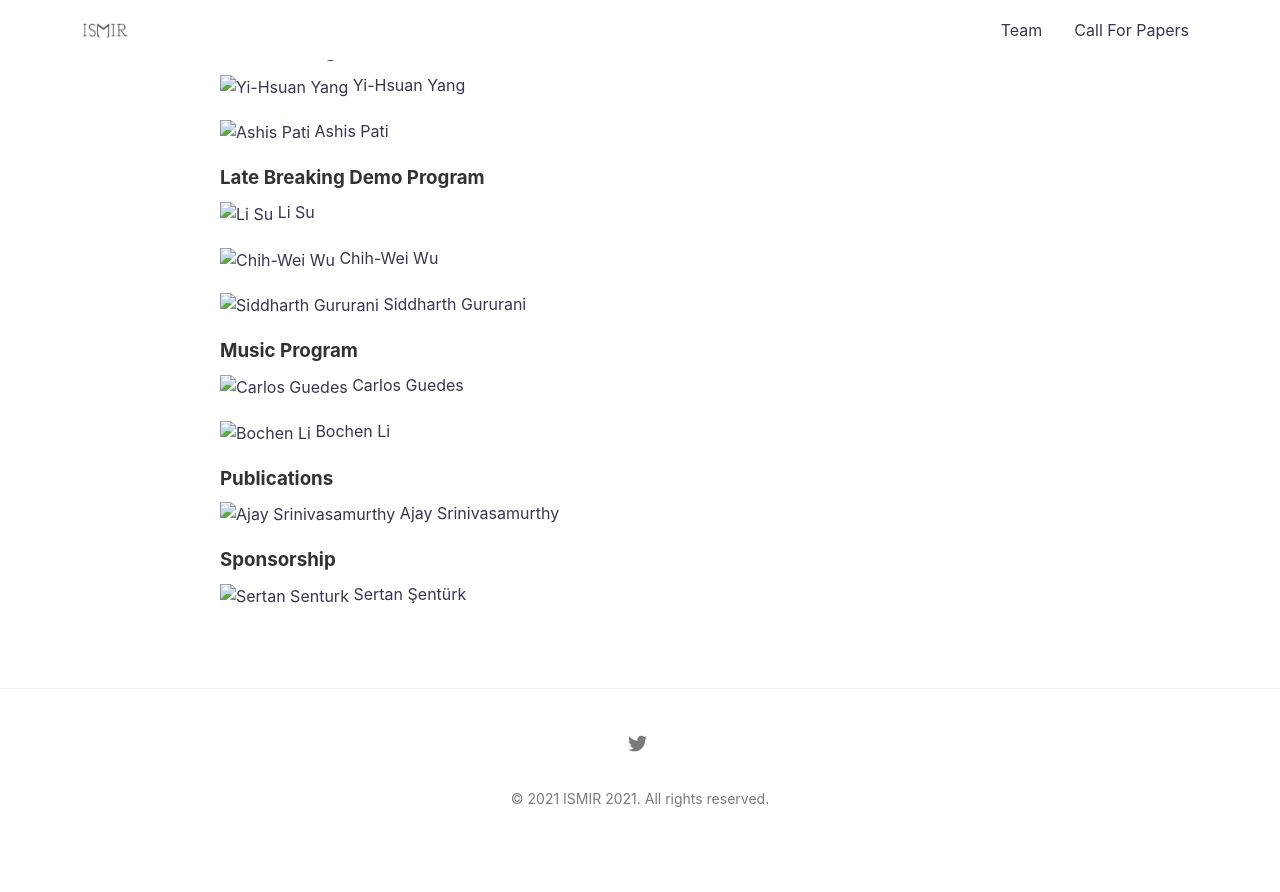
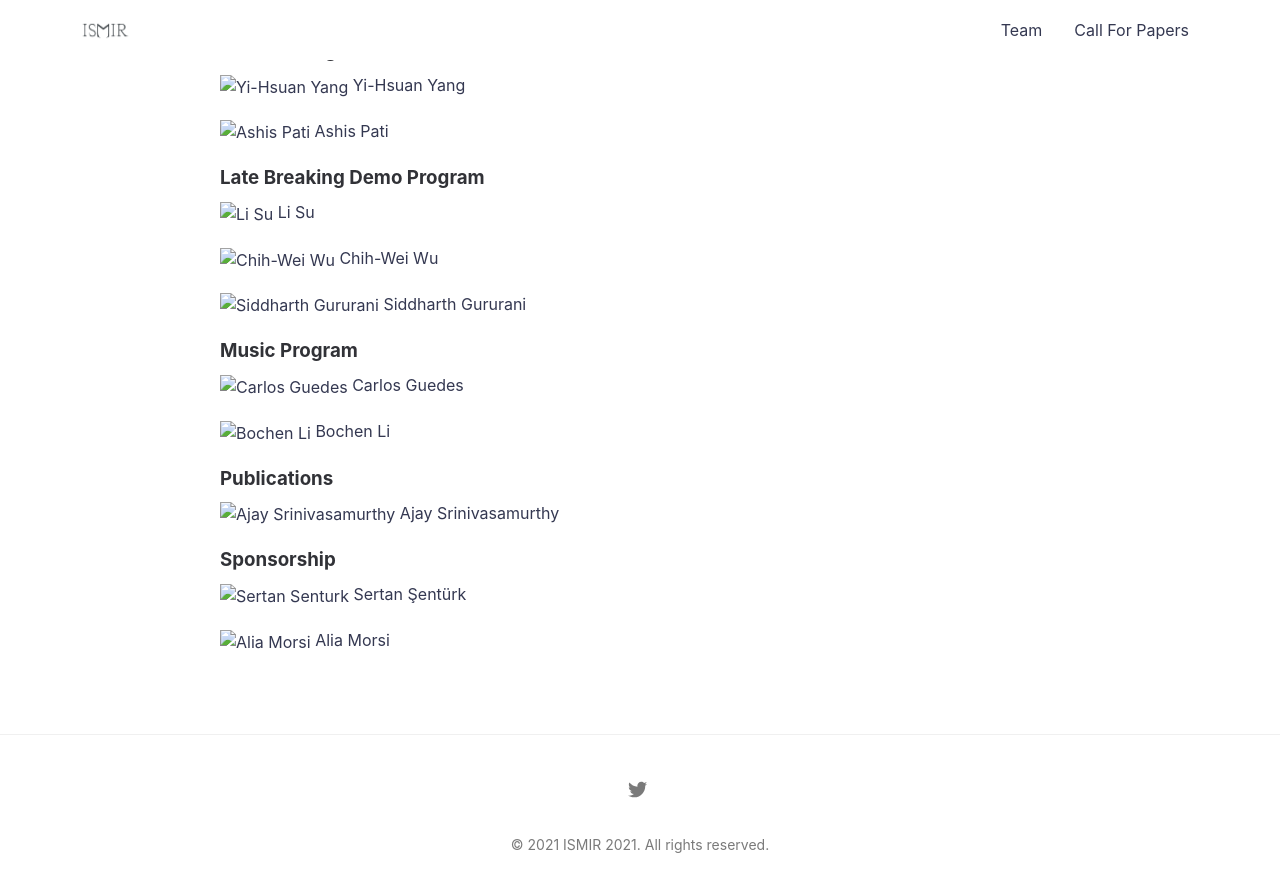
Before and after one commit to ismir2021/ismir2021.github.io, a Jekyll site: the page built from team.md, in a window 1280 px wide and 900 px high, scrolled down 874 px. Shown: the top 892 px of the window. Built offline with Jekyll 4.4.1, drawn with Linux system fonts in a browser that asks for light colours; before the commit the page ends 1728 px from its top, so only the background shows below that.

Commit message:
added Alia Morsi

```diff
--- a/team.md
+++ b/team.md
@@ -58,3 +58,5 @@ permalink: /team/
 ### Sponsorship
 
 ![Sertan Senturk](images/placeholder.png) Sertan Şentürk
+
+![Alia Morsi](images/placeholder.png) Alia Morsi
```
